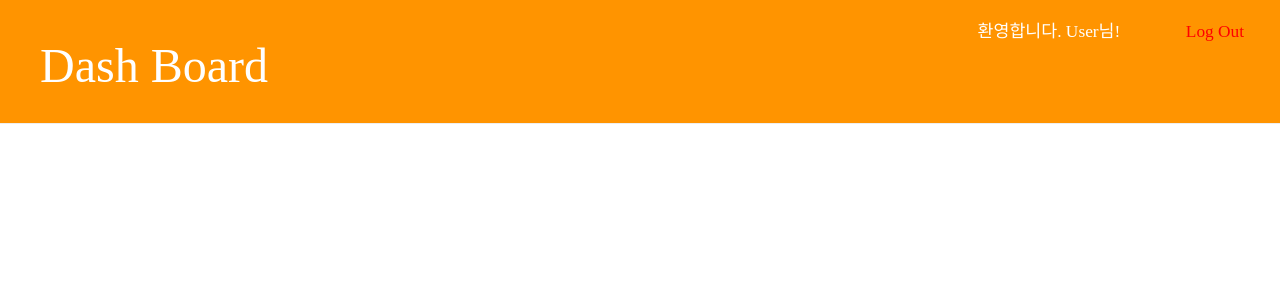
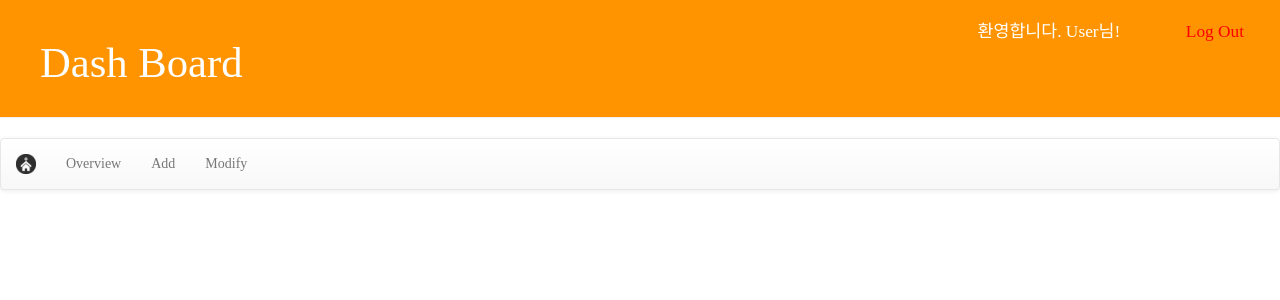
Before and after one commit to VelyC/DashBoard, a Django app: page / in a window 1280 px wide. Shown: the top 300 px of the page. Run offline with Django 3.2, Linux system fonts and the light colour scheme; the visitor is signed in with stand-in values (Sample User, id 1); some libraries are stand-ins or nearby versions; some web fonts are replaced.

Commit message:
add missionary completed. // TODO:missionary_modify

```diff
--- a/dash_board/static/css/dash_board.css
+++ b/dash_board/static/css/dash_board.css
@@ -1,4 +1,4 @@
-h1, a {
+h2, a {
    font-family: 'Jeju Hallasan';
 }
 
@@ -21,16 +21,12 @@ h1, a {
     padding: 20px 20px 20px 40px;
 }
 
-.page-header h1, .page-header h1 a, .page-header h1 a:visited, .page-header h1 a:active {
+.page-header h2, .page-header h2 a, .page-header h2 a:visited, .page-header h2 a:active {
     color: #ffffff;
-    font-size: 36pt;
+    font-size: 32pt;
     text-decoration: none;
 }
 
 .content {
    margin-left: 40px;
 }
-
-.vertical-middle {
-   margin-top : 25%;
-}
--- a/dash_board/templates/dash_board/layout.html
+++ b/dash_board/templates/dash_board/layout.html
@@ -2,9 +2,11 @@
 <!DOCTYPE html>
 <html>
    <head>
-      <link rel="stylesheet" href="//maxcdn.bootstrapcdn.com/bootstrap/3.2.0/css/bootstrap.min.css">
-      <link rel="stylesheet" href="//maxcdn.bootstrapcdn.com/bootstrap/3.2.0/css/bootstrap-theme.min.css">
+      <link rel="stylesheet" href="https://maxcdn.bootstrapcdn.com/bootstrap/3.3.6/css/bootstrap.min.css" integrity="sha384-1q8mTJOASx8j1Au+a5WDVnPi2lkFfwwEAa8hDDdjZlpLegxhjVME1fgjWPGmkzs7" crossorigin="anonymous">
+      <!-- Optional theme -->
+      <link rel="stylesheet" href="https://maxcdn.bootstrapcdn.com/bootstrap/3.3.6/css/bootstrap-theme.min.css" integrity="sha384-fLW2N01lMqjakBkx3l/M9EahuwpSfeNvV63J5ezn3uZzapT0u7EYsXMjQV+0En5r" crossorigin="anonymous">
 
+      <!-- jejuhallasan font -->
       <link rel="stylesheet" type="text/css" href="http://fonts.googleapis.com/earlyaccess/jejuhallasan.css">
 
       <link rel="stylesheet" href="{% static 'css/dash_board.css' %}">
@@ -13,36 +15,59 @@
    </head>
    <body>
       <div class="page-header row">
-         <h1 class="col-md-3"><a href={% if user.is_authenticated %}"/main"{% else %}"/"{% endif %}>Dash Board</a></h1>
+         <h2 class="col-md-3"><a href={% if user.is_authenticated %}"/missionary/overview"{% else %}"/"{% endif %}>Dash Board</a></h2>
          {% if user.is_authenticated %}
          <div class="col-md-offset-6 col-md-2 header-font">환영합니다. {{ user.last_name }}님!</div>
-         <div class="col-md-1 header-font"><a href="{% url 'logout' %}" style="color:#ff0000;"> Log Out</a></div>
+         <div class="col-md-1 header-font"><a href="{% url 'signout' %}" style="color:#ff0000;"> Log Out</a></div>
          {% else %}
          <!-- 로그인 폼을 여기에다가 놓을꺼예요 -->
-         <div class="col-md-offset-1 col-md-8">
+         <div class="col-md-offset-4 col-md-5">
             <form class="form-horizontal" method="POST"> {% csrf_token %}
-               <div class="form-group col-md-10">
-                  <label for="emailInput" class="col-md-2 control-label">Email</label>
-                  <div class="col-md-4">
-                     <input type="email" id="emailInput" name="email" class="form-control" placeholder="Email">
+               <div class="form-group form-group-sm col-md-9">
+                  <label for="signinEmailInput" class="col-md-4 control-label">Email</label>
+                  <div class="col-md-8">
+                     <input type="email" id="signinEmailInput" name="signinEmail" class="form-control" placeholder="Email">
                   </div>
-                  <label for="passwordInput" class="col-md-2 control-label">Password</label>
-                  <div class="col-md-4">
-                     <input type="password" id="passwordInput" name="password" class="form-control" placeholder="Password">
+                  <label for="signinPasswordInput" class="col-md-4 control-label">Password</label>
+                  <div class="col-md-8">
+                     <input type="password" id="signinPasswordInput" name="signinPassword" class="form-control" placeholder="Password">
                   </div>
                </div>
-               <div class="form-group col-md-2">
-                  <div class="col-md-6 header-font">
-                     <button type="submit" class="btn btn-link">Sign In</button>
-                  </div>
-                  <div class="col-md-6 header-font">
-                     <a href="{% url 'signup' %}" class="btn btn-primary">Sign Up !</a>
-                  </div>
+               <div class="form-group form-group-sm col-md-3">
+                  <button type="submit" class="form-control btn btn-link">Sign In</button>
+                  <a href="{% url 'signup' %}" class="form-control btn btn-primary">Sign Up !</a>
                </div>
             </form>
          </div>
          {% endif %}
       </div>
+      {% if user.is_authenticated %}
+      <nav class="navbar navbar-default">
+         <div class="container-fluid">
+            <!-- Brand and toggle get grouped for better mobile display -->
+            <div class="navbar-header">
+               <button type="button" class="navbar-toggle collapsed" data-toggle="collapse" data-target="#collaps-nav-main">
+                  <span class="sr-only">Toggle navigation</span>
+                  <span class="icon-bar"></span>
+                  <span class="icon-bar"></span>
+                  <span class="icon-bar"></span>
+               </button>
+               <a class="navbar-brand" href="">
+                 <img alt="Brand" src="{% static 'imgs/church-icon.png' %}" width="20" height="20">
+               </a>
+            </div>
+            <!-- Collect the nav links, forms, and other content for toggling -->
+            <div class="collapse navbar-collapse" id="collaps-nav-main">
+               <ul class="nav navbar-nav">
+                  <li class="{% if request.path == '/missionary/overview' %}active{% endif %}"><a href="{% url 'overview' %}">Overview</a></li>
+                  <!-- <li class="{% if request.path == '/missionary/overview' %}active{% endif %}"><a href="{% url 'overview' %}">Specific view</a></li> -->
+                  <li class="{% if request.path == '/missionary/add' %}active{% endif %}"><a href="{% url 'addmiss' %}">Add</a></li>
+                  <li class="{% if request.path == '/missionary/modify' %}active{% endif %}"><a href="{% url 'modifymiss' %}">Modify</a></li>
+               </ul>
+            </div>
+         </div>
+      </nav>
+      {% endif %}
       <div class="container">
          <div class="row">
             {% block content %}
@@ -54,5 +79,10 @@
             alert("{{message}}");
          }
       </script>
+
+      <!-- jQuery (necessary for Bootstrap's JavaScript plugins) -->
+      <script src="https://ajax.googleapis.com/ajax/libs/jquery/1.11.3/jquery.min.js"></script>
+      <!-- Latest compiled and minified JavaScript -->
+      <script src="https://maxcdn.bootstrapcdn.com/bootstrap/3.3.6/js/bootstrap.min.js" integrity="sha384-0mSbJDEHialfmuBBQP6A4Qrprq5OVfW37PRR3j5ELqxss1yVqOtnepnHVP9aJ7xS" crossorigin="anonymous"></script>
    </body>
 </html>
--- a/dash_board/templates/dash_board/main.html
+++ /dev/null
@@ -1,5 +0,0 @@
-{% extends 'dash_board/layout.html' %}
-
-{% block content %}
-
-{% endblock %}
--- /dev/null
+++ b/dash_board/templates/dash_board/overview.html
@@ -0,0 +1,5 @@
+{% extends 'dash_board/layout.html' %}
+
+{% block content %}
+
+{% endblock %}
--- a/dash_board/urls.py
+++ b/dash_board/urls.py
@@ -2,7 +2,10 @@ from django.conf.urls import url
 from . import views
 
 urlpatterns = [
-   url(r'^$', views.login_page, name='login'),
-   url(r'^logout$', views.logout_page, name='logout'),
-   url(r'^signup$', views.new_user, name='signup'),
+   url(r'^$', views.signin, name='signin'),
+   url(r'^signout$', views.signout, name='signout'),
+   url(r'^signup$', views.signup, name='signup'),
+   url(r'^missionary/overview$', views.missionary_overview, name='overview'),
+   url(r'^missionary/add$', views.missionary_add, name='addmiss'),
+   url(r'^missionary/modify$', views.missionary_modify, name='modifymiss'),
 ]
--- a/dash_board/views.py
+++ b/dash_board/views.py
@@ -6,47 +6,78 @@ from django.contrib.auth.models import User
 # for Sig in
 from django.contrib.auth import authenticate, logout, login
 # for Admin
-from .models import Admin
+from .models import AdminModel, MissionaryBasicModel, MissionaryAdaptationModel
 
-def logout_page(request):
-   logout(request)
-   return redirect('dash_board.views.login_page')
+from .forms import MissionaryBasicModelForm
 
 # Create your views here.
-def login_page(request):
+
+# Data statistics and visualization sections.
+def missionary_overview(request):
+   return render(request, 'dash_board/overview.html', {})
+
+def missionary_modify(request):
+   # admin = AdminModel.objects.filter(author=request.user)
+   # admin_level = list(admin.values('level'))
+   # switcher = {'1':'homeWardBranch', '2':'homeStakeMiss', '3':'homeArea','4':'homeCountry','5':'coordCouncil'}
+   # mBasic = MissionaryBasicModel.objects.filter(switcher[admin_level]).order_by('id')
+   # mAdapt = MissionaryAdaptationModel.objects.filter(id=mBasic.id).order_by('id')
+   return render(request, 'dash_board/missionary_modify.html', {})
+   # return render(request, 'dash_board/missionary_modify.html', {'mBasics':mBasic, 'mAdapts':mAdapt})
+
+def missionary_add(request):
+   if request.method == "POST":
+      form = MissionaryBasicModelForm(request.POST)
+      if form.is_valid():
+         nullAdapt = MissionaryAdaptationModel()
+         nullAdapt.save()
+         form.save()
+         return redirect('dash_board.views.missionary_overview')
+   else:
+      form = MissionaryBasicModelForm()
+   return render(request, 'dash_board/missionary_add.html', {'form':form})
+
+
+
+# Authentication System.
+def signin(request):
    if request.method == "POST":
       form = request.POST
-      user = authenticate(username=form['email'], password=form['password'])
+      user = authenticate(username=form['signinEmail'], password=form['signinPassword'])
       if user is not None:
          if user.is_active:
             # authenticated
             login(request, user)
-            return redirect('dash_board.views.login_page')
+            return redirect('dash_board.views.missionary_overview')
          else:
             # uid and pwd is valied but account has been disalbed
-            return render(request, 'dash_board/main.html', {'meesage':'Account has been disabled'})
+            return render(request, 'dash_board/overview.html', {'meesage':'Account has been disabled'})
       else:
          # Check the id and pwd
-         return render(request, 'dash_board/main.html', {'message':'Please check ID or Password'})
+         return render(request, 'dash_board/overview.html', {'message':'Please check ID or Password'})
    else:
       # intenal errror
-      return render(request, 'dash_board/main.html', {'message':''})
+      return render(request, 'dash_board/overview.html', {'message':''})
 
-def new_user(request):
+def signout(request):
+   logout(request)
+   return redirect('dash_board.views.signin')
+
+def signup(request):
    if request.method == "POST":
       form = request.POST
       try:
          user = User.objects.create_user(form['email'], form['email'], form['password'])
          user.last_name = form['name']
-         admin = Admin()
+         admin = AdminModel()
          admin.author = user
-         admin.level = int(form['level']) # tointeger
+         admin.level = int(form['level'])
          admin.home_location = form['home_location']
          admin.publish_admin()
          user.save()
       except:
          return render(request, 'dash_board/signup.html', {'message':'Email이 이미 사용 중입니다.'})
       else:
-         return redirect('dash_board.views.login_page')
+         return redirect('dash_board.views.signin')
    else:
       return render(request, 'dash_board/signup.html', {'message':''})
```
Also changed, not shown: dash_board/forms.py (+31 -0 lines), dash_board/models.py (+6 -6 lines), dash_board/templates/dash_board/missionary_add.html (added, +12 -0 lines), dash_board/templates/dash_board/missionary_modify.html (added, +14 -0 lines), dash_board/migrations/0003_auto_20160627_1829.py (added), dash_board/migrations/0004_auto_20160627_2124.py (added), dash_board/migrations/0005_auto_20160627_2226.py (added), dash_board/static/imgs/church-icon.png (added).
